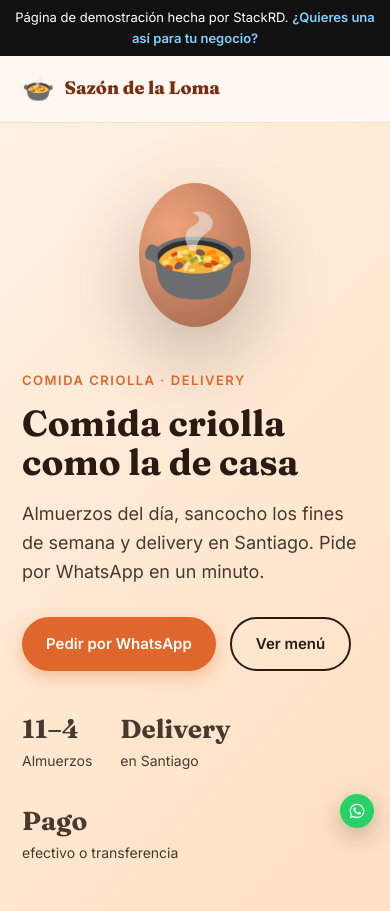
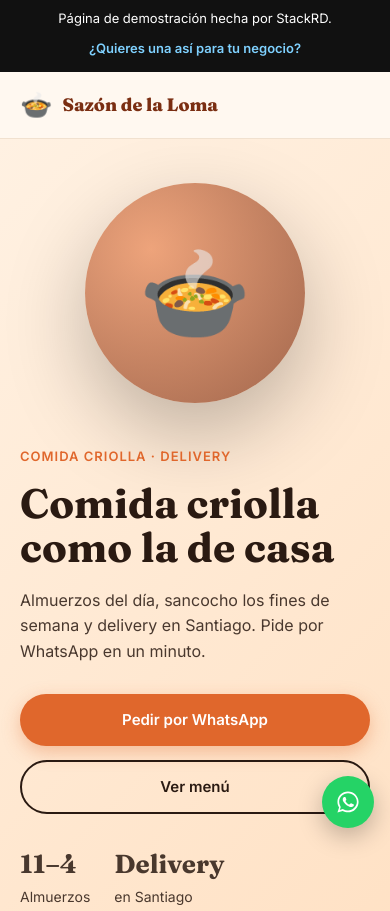
Before and after one commit to DaltonARC/stackrd-web, a plain HTML site: page docs/restaurante/index.html in a window 390 px wide. Shown: the top 911 px of the page. Drawn offline with Linux system fonts and the light colour scheme.

Commit message:
Mejora vista movil de restaurante

```diff
--- a/docs/restaurante/index.html
+++ b/docs/restaurante/index.html
@@ -76,6 +76,28 @@ footer a{color:#fff;font-weight:600}
   .hero .wrap,.nosotros .wrap,.contacto .wrap{grid-template-columns:1fr}
   .medallon{max-width:240px;margin:0 auto;order:-1}
 }
+@media(max-width:560px){
+  .wrap{padding:0 20px}
+  .demo{padding:9px 14px;line-height:1.4}
+  .demo a{display:block;padding:12px 0 6px}
+  .logo{min-height:44px}
+  .hero{padding:44px 0 56px}
+  .medallon{width:min(220px,62vw)}
+  .hero h1{font-size:clamp(34px,10.5vw,44px)}
+  .etq{letter-spacing:1px}
+  .hero p{font-size:16px}
+  .hero .acciones{flex-direction:column}
+  .hero .acciones .btn{justify-content:center;min-height:52px;width:100%}
+  .datos{gap:18px 24px;margin-top:30px}
+  section{padding:56px 0}
+  .card{padding:22px}
+  .info .btn{justify-content:center;min-height:52px}
+  iframe{min-height:280px}
+  footer{padding:26px 14px 96px}
+  footer a{display:inline-block;padding:14px 4px}
+  .flotante{width:52px;height:52px}
+  .flotante svg{width:26px;height:26px}
+}
 </style>
 </head>
 <body>
```
